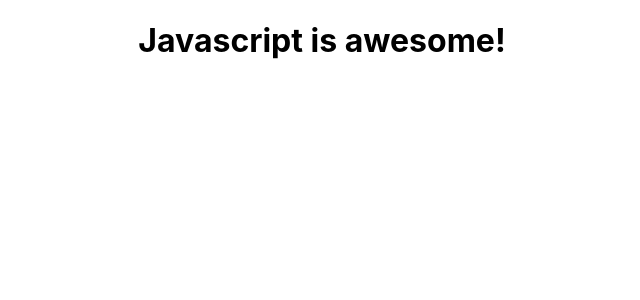
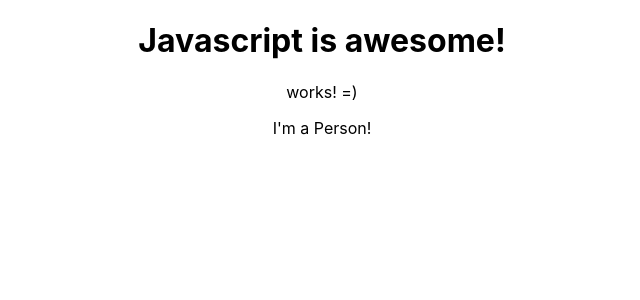
Before and after one commit to patrickmaciel/estudo-react-js-completle-udemy, a React (Create React App) app: page / in a window 1280 px wide. Shown: the top 300 px of the page, without its empty margins (318-958 px from the left). Built offline with nearby package versions, Linux system fonts and the light colour scheme.

Commit message:
Creating a functional component

```diff
--- a/src/App.js
+++ b/src/App.js
@@ -1,10 +1,13 @@
 import React from 'react';
 import './App.css';
+import Person from './Person/Person';
 
 function App() {
   return (
     <div className="App">
       <h1>Javascript is awesome!</h1>
+      <p>works! =)</p>
+      <Person/>
     </div>
   );
 }
--- /dev/null
+++ b/src/Person/Person.js
@@ -0,0 +1,7 @@
+import React from 'react';
+
+const person = () => {
+    return <p>I'm a Person!</p>
+}
+
+export default person;
```
